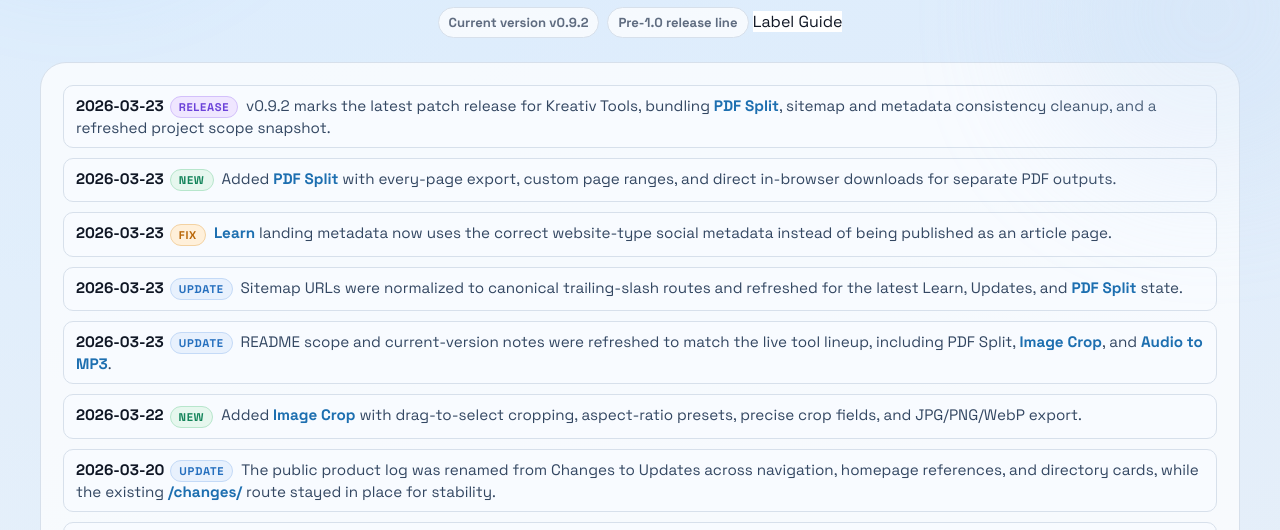
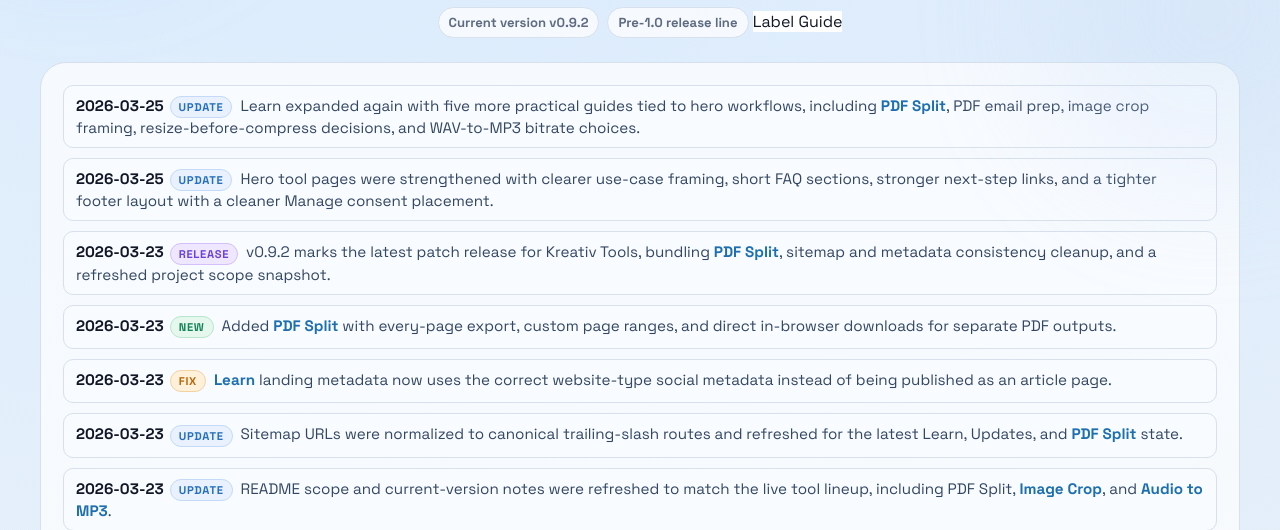
Before and after one commit to aolaru/kreativtools, a website: page changes/index.html in a window 1280 px wide. Shown: the part 267-797 px from the top of the page. Drawn offline with Linux system fonts and the light colour scheme.

Commit message:
Refresh Updates with latest site improvements

```diff
--- a/changes/index.html
+++ b/changes/index.html
@@ -72,6 +72,8 @@
 
     <section class="upload-card">
       <div class="changelog-list">
+        <p>2026-03-25 UPDATE - Learn expanded again with five more practical guides tied to hero workflows, including PDF Split, PDF email prep, image crop framing, resize-before-compress decisions, and WAV-to-MP3 bitrate choices.</p>
+        <p>2026-03-25 UPDATE - Hero tool pages were strengthened with clearer use-case framing, short FAQ sections, stronger next-step links, and a tighter footer layout with a cleaner Manage consent placement.</p>
         <p>2026-03-23 RELEASE - v0.9.2 marks the latest patch release for Kreativ Tools, bundling PDF Split, sitemap and metadata consistency cleanup, and a refreshed project scope snapshot.</p>
         <p>2026-03-23 NEW - Added PDF Split with every-page export, custom page ranges, and direct in-browser downloads for separate PDF outputs.</p>
         <p>2026-03-23 FIX - Learn landing metadata now uses the correct website-type social metadata instead of being published as an article page.</p>
@@ -187,6 +189,7 @@
   <div class="footer-bottom">
     <p class="footer-brand-links"><a href="https://kreativfont.com/" target="_blank" rel="noopener noreferrer">Kreativ Font</a><span aria-hidden="true">·</span><a href="https://kreativsound.com/" target="_blank" rel="noopener noreferrer">Kreativ Sound</a><span aria-hidden="true">·</span><a href="https://kreativwp.com/" target="_blank" rel="noopener noreferrer">Kreativ WP</a><span aria-hidden="true">·</span><a href="/">Kreativ Tools</a></p>
     <p>© 2026 <a href="https://madebykreativ.com/" target="_blank" rel="noopener noreferrer">Made by KREATIV</a> · Independent creative tools and assets by Andrei Olaru</p>
+    <p class="footer-meta-actions"></p>
   </div>
 </footer>
 
```
